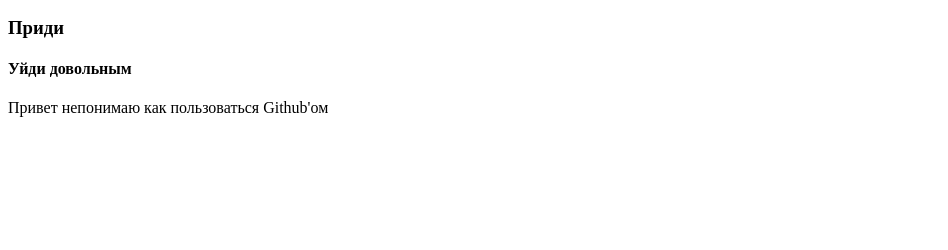
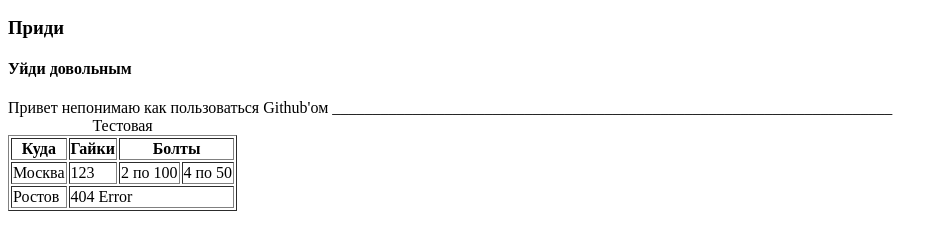
Before and after one commit to sketcher54/-, a plain HTML site: page index.html in a window 1280 px wide. Shown: the part 324-574 px from the top of the page, without its empty margins (0-948 px from the left). Drawn offline with Linux system fonts and the light colour scheme.

Commit message:
Перенес файлы как оно должно быть

```diff
--- a/index.html
+++ b/index.html
@@ -13,5 +13,23 @@
             <h4>Уйди довольным</h4>
 
 Привет непонимаю как пользоваться Github'ом
+______________________________________________________________________
+
+
+
+
+<table border="1">
+<Caption> Тестовая </Caption>
+<tr>
+  <th>Куда</th> <th>Гайки</th> <th colspan= "3">Болты</th>
+</tr>
+<tr>
+  <td>Москва</td> <td>123</td> <td>2 по 100</td> <td>4 по 50</td>
+
+</tr>
+<tr>
+<td>Ростов</td> <td colspan="4">404 Error</td>
+</tr>
+
 </body>
 </html>
```
Also changed, not shown: 1 other file.
